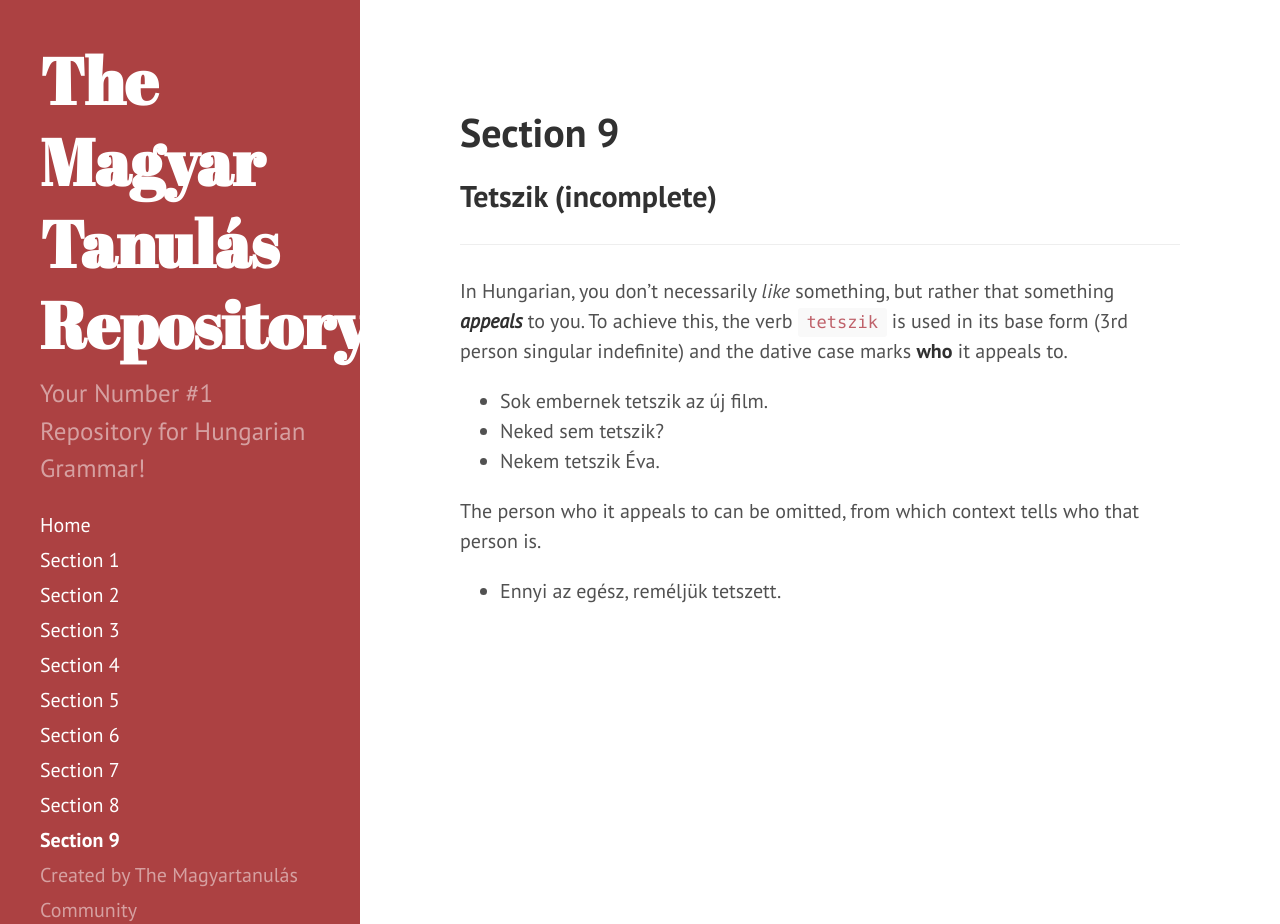
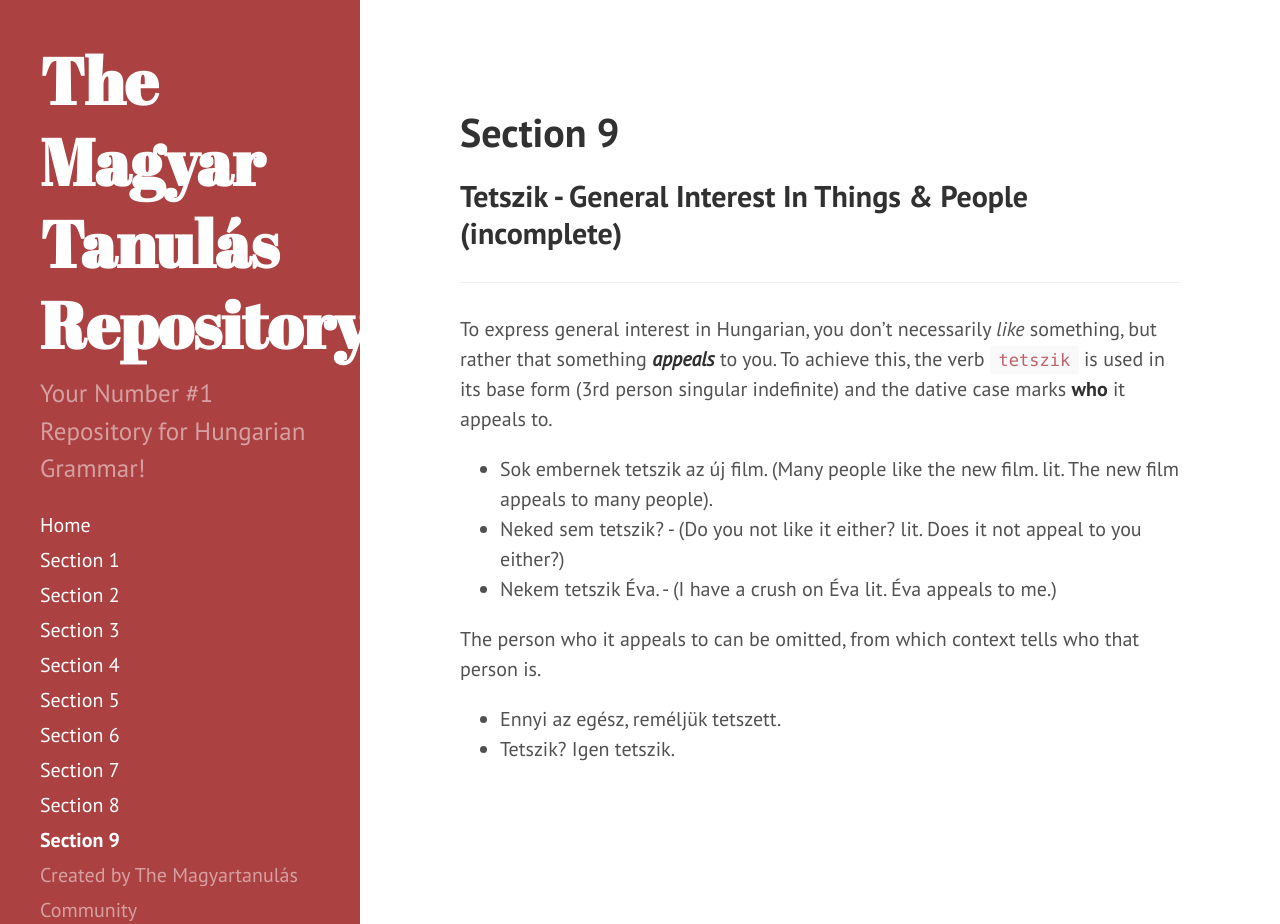
Before and after one commit to Magyartanulas/magyartanulas.github.io, a Jekyll site: the page built from Section9.md, in a window 1280 px wide and 924 px high. Built offline with Jekyll 4.4.1, drawn with Linux system fonts in a browser that asks for light colours; Markdown is read by kramdown in place of the engine named in the settings.

Commit message:
Update Section9.md

```diff
--- a/Section9.md
+++ b/Section9.md
@@ -4,15 +4,16 @@ layout: page
 title: Section 9
 ---
 
-## Tetszik (incomplete)
+## Tetszik - General Interest In Things & People (incomplete)
 ---
 
-In Hungarian, you don't necessarily *like* something, but rather that something ***appeals*** to you. To achieve this, the verb `tetszik` is used in its base form (3rd person singular indefinite) and the dative case marks **who** it appeals to.
+To express general interest in Hungarian, you don't necessarily *like* something, but rather that something ***appeals*** to you. To achieve this, the verb `tetszik` is used in its base form (3rd person singular indefinite) and the dative case marks **who** it appeals to.
 
-* Sok embernek tetszik az új film.
-* Neked sem tetszik?
-* Nekem tetszik Éva.
+* Sok embernek tetszik az új film. (Many people like the new film. lit. The new film appeals to many people).
+* Neked sem tetszik? - (Do you not like it either? lit. Does it not appeal to you either?)
+* Nekem tetszik Éva. - (I have a crush on Éva lit. Éva appeals to me.)
 
 The person who it appeals to can be omitted, from which context tells who that person is.
 
 * Ennyi az egész, reméljük tetszett.
+* Tetszik? Igen tetszik.
```
